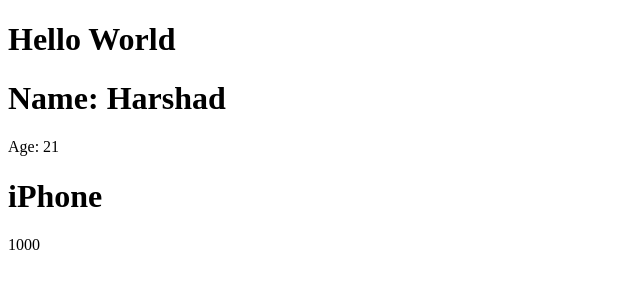
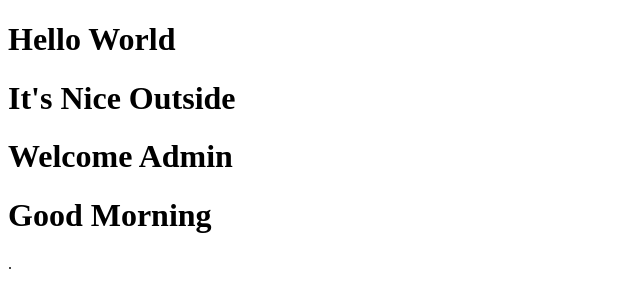
Before and after one commit to HarshadAdagale/Learning-React-2025, a React (Vite) app: page / in a window 1280 px wide. Shown: the top 308 px of the page, without its empty margins (0-640 px from the left). Built offline with nearby package versions, Linux system fonts and the light colour scheme.

Commit message:
Conditional Rendering in React Completed

```diff
--- /dev/null
+++ b/Exercises/07/Greetings.jsx
@@ -0,0 +1,5 @@
+const Greetings = (props) => {
+    return props.timeOfDay === "morning" ? <h1>Good Morning</h1> : <h1>Good Evening</h1>;
+}
+
+export default Greetings;
--- /dev/null
+++ b/Exercises/07/UserStatus.jsx
@@ -0,0 +1,13 @@
+const UserStatus = (props) => {
+    if(props.isLoggedIn && props.isAdmin) {
+        return <>
+                <h1>Welcome Admin</h1>
+               </>
+    } else {
+        return <>
+                <h1>Welcome User</h1>
+               </>
+    }
+}
+
+export default UserStatus;
--- /dev/null
+++ b/Exercises/07/Weather.jsx
@@ -0,0 +1,13 @@
+const Weather = ({temperature}) => {
+    let temp = temperature;
+    if (temp <= 15) {
+        return <h1>It's Cold Outside</h1>
+    } else if (temp > 15 && temp < 25) {
+        return <h1>It's Nice Outside</h1>
+    } else if (temp >= 25) {
+        return <h1>It's Hot Outside</h1>
+    }
+
+}
+
+export default Weather;
--- a/src/main.jsx
+++ b/src/main.jsx
@@ -1,13 +1,16 @@
 import { StrictMode } from 'react'
 import { createRoot } from 'react-dom/client'
 import App from './App.jsx'
-import Person from "../Exercises/06/Person.jsx";
-import Product from "../Exercises/06/Product.jsx";
+import Weather from '/Exercises/07/Weather.jsx'
+import UserStatus from "../Exercises/07/UserStatus.jsx";
+import Greetings from "../Exercises/07/Greetings.jsx";
 
 createRoot(document.getElementById('root')).render(
   <StrictMode>
     <App />
-    <Person name="Harshad" age="21"/>
-    <Product name="iPhone" price="1000" />
+    <Weather temperature={22} />
+    <UserStatus isLoggedIn={true} isAdmin={true} />
+    <Greetings timeOfDay="morning" />.
+
   </StrictMode>,
 )
```
